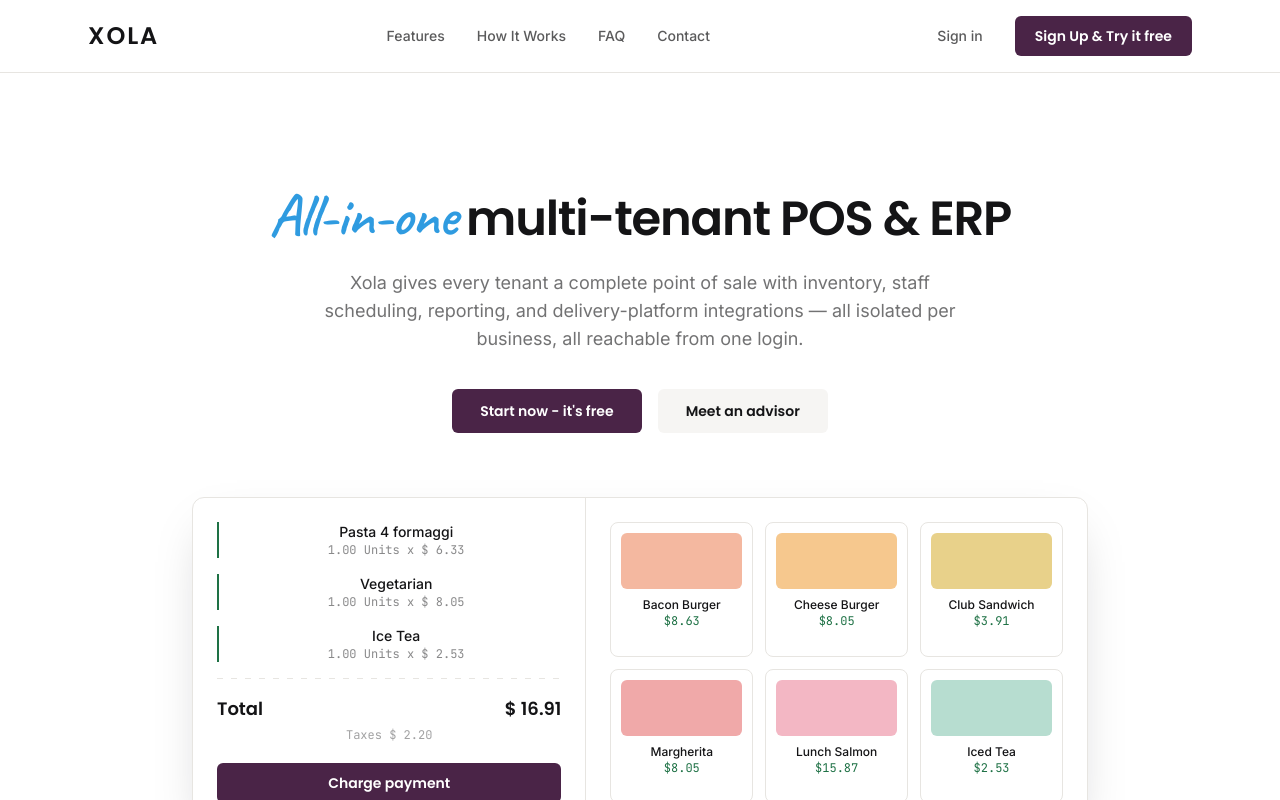
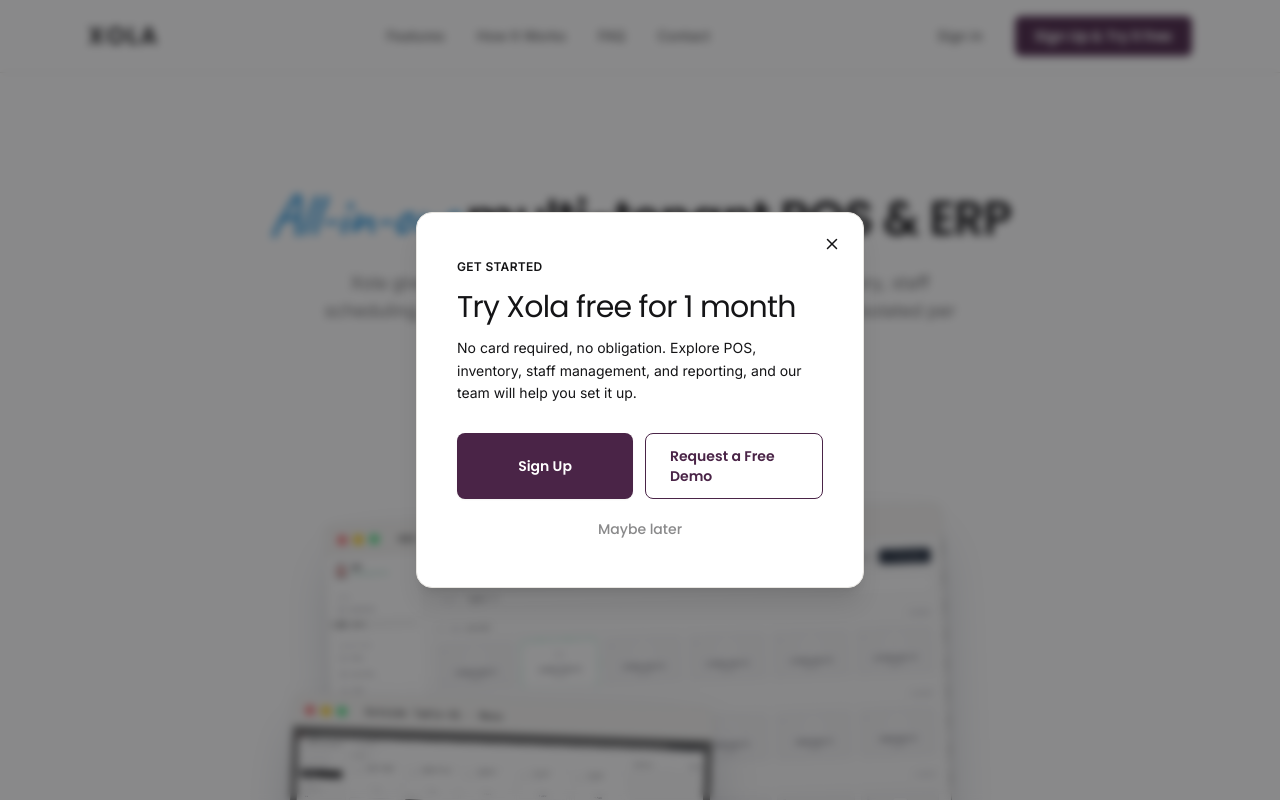
Before and after one commit to bodhiberry/xolacloud, a Next.js app: page / in a window 1280 px wide. Shown: the top 800 px of the page. Built offline with nearby package versions, Linux system fonts and the light colour scheme.

Commit message:
Feat : New foamrat nad photoes

```diff
--- a/app/page.tsx
+++ b/app/page.tsx
@@ -2,7 +2,9 @@
 
 import { useState } from "react";
 import ContactForm from "@/components/ContactForm";
-
+import WelcomeModal from "@/components/WelcomeModal";
+import Image from "next/image";
+import { motion } from "framer-motion";
 const LOGIN_URL = "https://app.xolacloud.com/login";
 const SIGNUP_URL ="https://app.xolacloud.com/signup";
 const NAV_LINKS = [
@@ -156,6 +158,7 @@ export default function Home() {
 
   return (
     <main className="min-h-screen bg-white text-ink">
+      <WelcomeModal/>
       <header className="sticky top-0 z-30 border-b border-line bg-white/90 backdrop-blur">
         <div className="mx-auto flex max-w-6xl items-center justify-between px-6 py-4">
           <Logo />
@@ -233,7 +236,7 @@ export default function Home() {
         )}
       </header>
 
-      <section className="px-6 pb-16 pt-20 text-center sm:pt-28">
+<section className="px-6 pb-16 pt-20 text-center sm:pt-28">
         <h1 className="mx-auto max-w-3xl font-display text-4xl font-semibold leading-tight tracking-tight sm:text-5xl">
           <span className="font-script text-5xl font-semibold text-sky sm:text-6xl">All-in-one</span>{" "}
           <span className="text-ink">multi-tenant POS &amp; ERP</span>
@@ -258,8 +261,58 @@ export default function Home() {
           </a>
         </div>
 
-        <div className="mt-16">
-          <POSPreview />
+        {/* Real product screenshots, replacing POSPreview */}
+        <div className="relative mx-auto mt-20 w-full max-w-3xl px-6 pb-16 sm:px-10">
+          {/* Back screenshot: table/floor view */}
+          <motion.div
+            initial={{ opacity: 0, y: 24, rotate: -2 }}
+            whileInView={{ opacity: 1, y: 0, rotate: -2 }}
+            viewport={{ once: true }}
+            transition={{ duration: 0.6, ease: [0.16, 1, 0.3, 1] }}
+            className="relative mx-auto w-[90%] overflow-hidden rounded-xl border border-line bg-white text-left shadow-[0_25px_60px_-20px_rgba(20,33,61,0.35)]"
+          >
+            <div className="flex items-center gap-1.5 border-b border-line bg-mist px-3 py-2">
+              <span className="h-2.5 w-2.5 rounded-full bg-red-400" />
+              <span className="h-2.5 w-2.5 rounded-full bg-yellow-400" />
+              <span className="h-2.5 w-2.5 rounded-full bg-green-400" />
+              <span className="ml-3 font-mono text-[10px] text-char/40">
+                app.xolacloud.com/orders
+              </span>
+            </div>
+            <Image
+              src="/screenshots/orders-tables.png"
+              alt="Xola floor plan showing tables grouped by area, with live status"
+              width={1660}
+              height={903}
+              className="h-auto w-full"
+              priority
+            />
+          </motion.div>
+
+          {/* Front screenshot: order/menu panel, layered on top */}
+          <motion.div
+            initial={{ opacity: 0, y: 24, rotate: 2 }}
+            whileInView={{ opacity: 1, y: 0, rotate: 2 }}
+            viewport={{ once: true }}
+            transition={{ delay: 0.25, duration: 0.6, ease: [0.16, 1, 0.3, 1] }}
+            className="absolute -bottom-4 left-4 w-[60%] overflow-hidden rounded-xl border border-line bg-white text-left shadow-[0_25px_60px_-20px_rgba(20,33,61,0.4)] sm:left-8 sm:w-[55%]"
+          >
+            <div className="flex items-center gap-1.5 border-b border-line bg-mist px-3 py-2">
+              <span className="h-2.5 w-2.5 rounded-full bg-red-400" />
+              <span className="h-2.5 w-2.5 rounded-full bg-yellow-400" />
+              <span className="h-2.5 w-2.5 rounded-full bg-green-400" />
+              <span className="ml-3 font-mono text-[10px] text-char/40">
+                Outside Table-01 &middot; Menu
+              </span>
+            </div>
+            <Image
+              src="/screenshots/order-menu.png"
+              alt="Xola order screen showing the coffee menu and active order panel"
+              width={1660}
+              height={903}
+              className="h-auto w-full"
+            />
+          </motion.div>
         </div>
       </section>
 
@@ -287,23 +340,23 @@ export default function Home() {
     {/* Text Content */}
     <div>
       <h2 className="font-display text-4xl font-semibold leading-[1.1] tracking-tight text-forest sm:text-5xl">
-        Let&apos;s work together to find the right system for your business
+        Ready to Experience Xola?
       </h2>
       <p className="mt-6 max-w-md font-body text-ink/60">
-        Our onboarding specialists help you map your catalog, locations, and staff into
-        Xola before you touch a till, then stay on call 24/7/365 for every tenant you run.
+        Discover how Xola can streamline your restaurant operations, reduce costs, and improve
+        customer service. Our implementation specialists will configure your menus, tables,
+        inventory, staff, and business settings, ensuring you&apos;re ready to start selling
+        from day one. As your business grows, Xola grows with you.
       </p>
-      <p className="mt-8 font-display text-sm font-semibold text-ink/50">Call now</p>
-      {/* Updated Nepal Phone Number */}
+      <p className="mt-8 font-display text-sm font-semibold text-ink/50">Talk to Our Team</p>
       <p className="font-display text-xl font-semibold text-forest">+977 9851058472</p>
       <a
         href="mailto:infobodhiberry@gmail.com"
         className="mt-6 inline-block rounded-md border border-forest px-6 py-3 font-display text-sm font-semibold text-forest transition hover:bg-forest hover:text-white"
       >
-        Schedule a call
+        Schedule a Free Demo
       </a>
     </div>
-
     {/* Updated Image Container */}
     <div className="relative h-full w-full min-h-[400px] overflow-hidden rounded-2xl shadow-xl lg:min-h-[500px]">
       <img
--- a/components/FAQ.tsx
+++ b/components/FAQ.tsx
@@ -1,5 +1,4 @@
 "use client";
-
 import { useState } from "react";
 
 function Plus({ size = 18, className = "" }: { size?: number; className?: string }) {
@@ -24,30 +23,45 @@ function Plus({ size = 18, className = "" }: { size?: number; className?: string
 
 const faqs = [
   {
-    q: "Does billing still work if the internet goes down?",
-    a: "Yes. The counter keeps billing on the local device and syncs every order to your dashboard automatically once the connection returns.",
+    q: "Do you offer a free trial?",
+    a: "Yes! We offer a 1-month free demo account so you can explore Xola POS & ERP and experience its features before subscribing.",
   },
   {
-    q: "Can each branch have its own menu and prices?",
-    a: "Yes. Set a shared menu across all branches, or override items and prices per branch — both from the same account.",
+    q: "What's included in the free demo?",
+    a: "The demo gives you access to Xola's core features, including POS, inventory management, staff management, reporting, and more. Our team will also help you with the initial setup.",
   },
   {
-    q: "What payment methods are supported?",
-    a: "Cash, card, eSewa, and Khalti are built in at the till, alongside custom payment types you can add for vouchers or credit accounts.",
+    q: "Is Xola cloud-based?",
+    a: "Yes. Xola is a fully cloud-based POS & ERP system, allowing you to access your business securely from anywhere with an internet connection.",
   },
   {
-    q: "Can I move my existing menu and stock data in?",
-    a: "Yes. Our onboarding team imports your existing menu, pricing, and stock counts from a spreadsheet or your current POS export.",
+    q: "Can I manage multiple branches?",
+    a: "Absolutely. Xola is designed for single restaurants, cafés, multiple branches, and franchises. Manage all your locations from one centralized dashboard.",
   },
   {
-    q: "Is there a contract or can I cancel anytime?",
-    a: "Plans are billed monthly with no lock-in contract. You can add, remove, or cancel a branch at any time from your dashboard.",
+    q: "Can I access Xola from any device?",
+    a: "Yes. Xola works on desktops, laptops, tablets, and mobile devices through a modern web browser—no software installation required.",
+  },
+  {
+    q: "Can I migrate from my current POS?",
+    a: "Yes. Our team can help you import your menu, inventory, customers, and other supported business data for a smooth transition.",
+  },
+  {
+    q: "Do you provide training and support?",
+    a: "Yes. We provide onboarding, training, and ongoing support to ensure you get the most out of Xola.",
+  },
+  {
+    q: "Is my data secure?",
+    a: "Yes. Each business has its own secure workspace with isolated data, regular backups, and role-based access controls to keep your information safe.",
+  },
+  {
+    q: "How do I get my free demo account?",
+    a: "Simply contact us or click Request a Free Demo. We'll create your 1-month free demo account so you can explore Xola with no obligation.",
   },
 ];
 
 export default function FAQ() {
   const [openIndex, setOpenIndex] = useState<number | null>(0);
-
   return (
     <section id="faq" className="mx-auto max-w-3xl px-6 py-24">
       <div className="text-center">
@@ -55,10 +69,9 @@ export default function FAQ() {
           Questions
         </span>
         <h2 className="mt-3 font-display text-3xl font-700 tracking-tight text-ink sm:text-4xl">
-          Before you start the trial
+          Frequently Asked Questions
         </h2>
       </div>
-
       <div className="mt-12 divide-y divide-line border-y border-line">
         {faqs.map((f, i) => {
           const isOpen = openIndex === i;
--- a/components/Features.tsx
+++ b/components/Features.tsx
@@ -1,48 +1,69 @@
 import {
   Receipt,
-  Building2,
+  Utensils,
   Boxes,
-  QrCode,
+  ChefHat,
   Users,
+  Gift,
   BarChart3,
+  Truck,
+  Network,
 } from "lucide-react";
 
 const features = [
   {
     icon: Receipt,
-    tag: "Billing & KOT",
-    title: "Bill a table in three taps",
-    desc: "Orders move straight from the floor to the kitchen printer or KDS. Split bills, apply discounts, and close a table without leaving the screen.",
+    tag: "Point of Sale",
+    title: "Point of Sale",
+    desc: "Process orders in seconds with a fast, intuitive POS. Support dine-in, takeaway, delivery, split bills, discounts, modifiers, and offline operation across any device.",
   },
   {
-    icon: Building2,
-    tag: "Multi-branch",
-    title: "Every outlet, one login",
-    desc: "Switch between branches from a single account. Set menu and pricing per branch, or push a change to all of them at once.",
+    icon: Utensils,
+    tag: "Tables & Orders",
+    title: "Table & Order Management",
+    desc: "Manage tables, reservations, QR ordering, kitchen tickets, and real-time order tracking to deliver a seamless dining experience.",
   },
   {
     icon: Boxes,
     tag: "Inventory",
-    title: "Know what's left in the store",
-    desc: "Recipes deduct stock automatically as items sell. Get a low-stock alert before the kitchen runs out mid-service.",
+    title: "Inventory & Purchasing",
+    desc: "Track ingredients and stock in real time. Automate purchase orders, monitor supplier transactions, reduce waste, and receive low-stock alerts.",
   },
   {
-    icon: QrCode,
-    tag: "QR & online orders",
-    title: "A menu guests order from directly",
-    desc: "Table QR ordering and a branded online ordering page, both feeding the same kitchen queue as walk-in orders.",
+    icon: ChefHat,
+    tag: "Kitchen",
+    title: "Kitchen Operations",
+    desc: "Streamline food preparation with Kitchen Display System (KDS), order prioritization, and real-time communication between the front of house and kitchen.",
   },
   {
     icon: Users,
     tag: "Staff",
-    title: "Shifts, roles, and access in one place",
-    desc: "Give a waiter order access and a manager full reports, from a permission list you set once per role.",
+    title: "Staff & Role Management",
+    desc: "Schedule shifts, assign roles and permissions, track attendance, manage payroll exports, and monitor staff performance.",
+  },
+  {
+    icon: Gift,
+    tag: "Loyalty",
+    title: "Customer & Loyalty",
+    desc: "Build lasting customer relationships with profiles, loyalty points, rewards, promotions, gift cards, and purchase history.",
   },
   {
     icon: BarChart3,
-    tag: "Accounts & reports",
-    title: "The books close themselves",
-    desc: "Daily sales, expenses, and vendor payments post to a ledger automatically, so month-end is a review, not a rebuild.",
+    tag: "Reports",
+    title: "Reporting & Analytics",
+    desc: "Access real-time sales, inventory, customer, and financial reports. Business owners get detailed insights, while administrators can monitor all tenants from one centralized dashboard.",
+  },
+  {
+    icon: Truck,
+    tag: "Online & Delivery",
+    title: "Online Ordering, Delivery & Payments",
+    desc: "Accept online orders, integrate with delivery platforms, process multiple payment methods, and keep every transaction synchronized in one system.",
+  },
+  {
+    icon: Network,
+    tag: "Multi-Tenant",
+    title: "Multi-Tenant Architecture",
+    desc: "Each restaurant, café, or franchise operates in its own secure environment with isolated data, while administrators can manage every tenant, branch, and brand from a single platform.",
   },
 ];
 
@@ -54,15 +75,14 @@ export default function Features() {
           What&apos;s included
         </span>
         <h2 className="mt-3 font-display text-3xl font-700 tracking-tight text-ink sm:text-4xl">
-          Everything the counter and the back office both need
+          Features of Our Restaurant POS &amp; ERP
         </h2>
         <p className="mt-4 text-char/70">
-          POS and ERP are usually two different systems bolted together.
-          XolaCloud keeps them as one, so a sale on the floor and a line in
-          your accounts are the same event.
+          Manage one location or hundreds of restaurants from a single login.
+          Every tenant operates in a secure, isolated workspace with complete
+          control over their own data.
         </p>
       </div>
-
       <div className="mt-14 grid gap-px overflow-hidden rounded-lg border border-line bg-line sm:grid-cols-2 lg:grid-cols-3">
         {features.map((f) => (
           <div key={f.title} className="group bg-paper p-7 transition-colors hover:bg-white">
--- /dev/null
+++ b/components/WelcomeModal.tsx
@@ -0,0 +1,116 @@
+"use client";
+import { useEffect, useState } from "react";
+
+function X({ size = 18, className = "" }: { size?: number; className?: string }) {
+  return (
+    <svg
+      xmlns="http://www.w3.org/2000/svg"
+      width={size}
+      height={size}
+      viewBox="0 0 24 24"
+      fill="none"
+      stroke="currentColor"
+      strokeWidth="2"
+      strokeLinecap="round"
+      strokeLinejoin="round"
+      className={className}
+    >
+      <path d="M18 6 6 18" />
+      <path d="m6 6 12 12" />
+    </svg>
+  );
+}
+
+export default function WelcomeModal() {
+  const [open, setOpen] = useState(false);
+
+  useEffect(() => {
+    // Show once per browser session, shortly after the page loads
+    const seen = sessionStorage.getItem("xola_welcome_seen");
+    if (seen) return;
+    const t = setTimeout(() => setOpen(true), 800);
+    return () => clearTimeout(t);
+  }, []);
+
+  useEffect(() => {
+    if (!open) return;
+    const onKey = (e: KeyboardEvent) => {
+      if (e.key === "Escape") close();
+    };
+    document.addEventListener("keydown", onKey);
+    document.body.style.overflow = "hidden";
+    return () => {
+      document.removeEventListener("keydown", onKey);
+      document.body.style.overflow = "";
+    };
+  }, [open]);
+
+  function close() {
+    setOpen(false);
+    sessionStorage.setItem("xola_welcome_seen", "1");
+  }
+
+  if (!open) return null;
+
+  return (
+    <div
+      className="fixed inset-0 z-50 flex items-center justify-center bg-ink/50 px-4 backdrop-blur-sm"
+      onClick={close}
+      role="dialog"
+      aria-modal="true"
+      aria-labelledby="welcome-modal-title"
+    >
+      <div
+        onClick={(e) => e.stopPropagation()}
+        className="relative w-full max-w-md rounded-2xl border border-line bg-white p-8 shadow-xl sm:p-10"
+      >
+        <button
+          onClick={close}
+          aria-label="Close"
+          className="absolute right-4 top-4 rounded-full p-1.5 text-char/40 transition hover:bg-mist hover:text-ink"
+        >
+          <X size={18} />
+        </button>
+
+        <span className="text-xs font-semibold uppercase tracking-wide text-flame">
+          Get started
+        </span>
+        <h2
+          id="welcome-modal-title"
+          className="mt-3 font-display text-2xl font-700 tracking-tight text-ink sm:text-3xl"
+        >
+          Try Xola free for 1 month
+        </h2>
+        <p className="mt-3 font-body text-sm leading-relaxed text-char/65">
+          No card required, no obligation. Explore POS, inventory, staff
+          management, and reporting, and our team will help you set it up.
+        </p>
+
+        <div className="mt-7 flex flex-col gap-3">
+          <div className="flex flex-col gap-3 sm:flex-row">
+            <a
+              href="#signup"
+              onClick={close}
+              className="inline-flex flex-1 items-center justify-center rounded-lg bg-plum px-6 py-3 font-display text-sm font-semibold text-white shadow-sm transition hover:opacity-90"
+            >
+              Sign Up
+            </a>
+            <a
+              href="#contact"
+              onClick={close}
+              className="inline-flex flex-1 items-center justify-center rounded-lg border border-plum px-6 py-3 font-display text-sm font-semibold text-plum transition hover:bg-plum/5"
+            >
+              Request a Free Demo
+            </a>
+          </div>
+          <button
+            onClick={close}
+            className="inline-flex items-center justify-center rounded-lg px-6 py-2 font-display text-sm font-medium text-ink/50 transition hover:text-ink"
+          >
+            Maybe later
+          </button>
+        </div>
+      </div>
+    </div>
+  );
+}
```
Also changed, not shown: public/screenshots/order-menu.png (added), public/screenshots/orders-tables.png (added).
